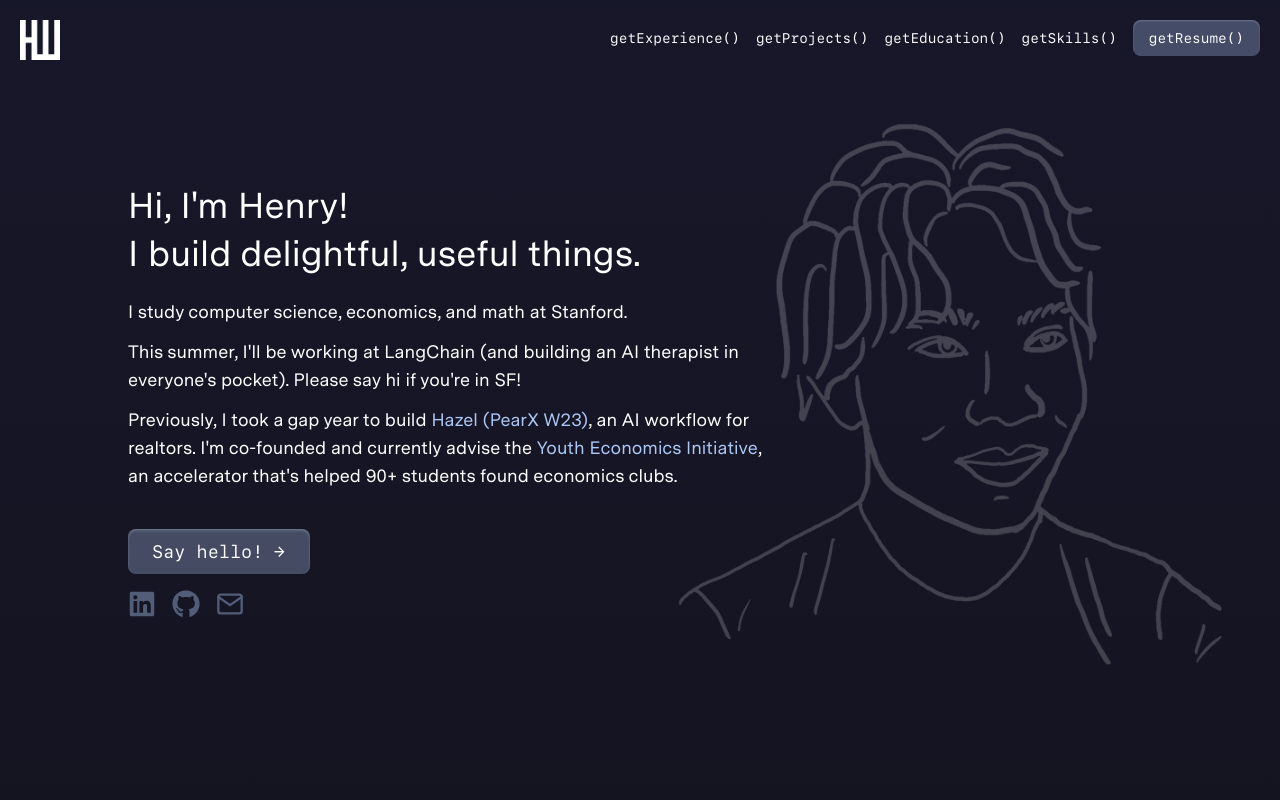
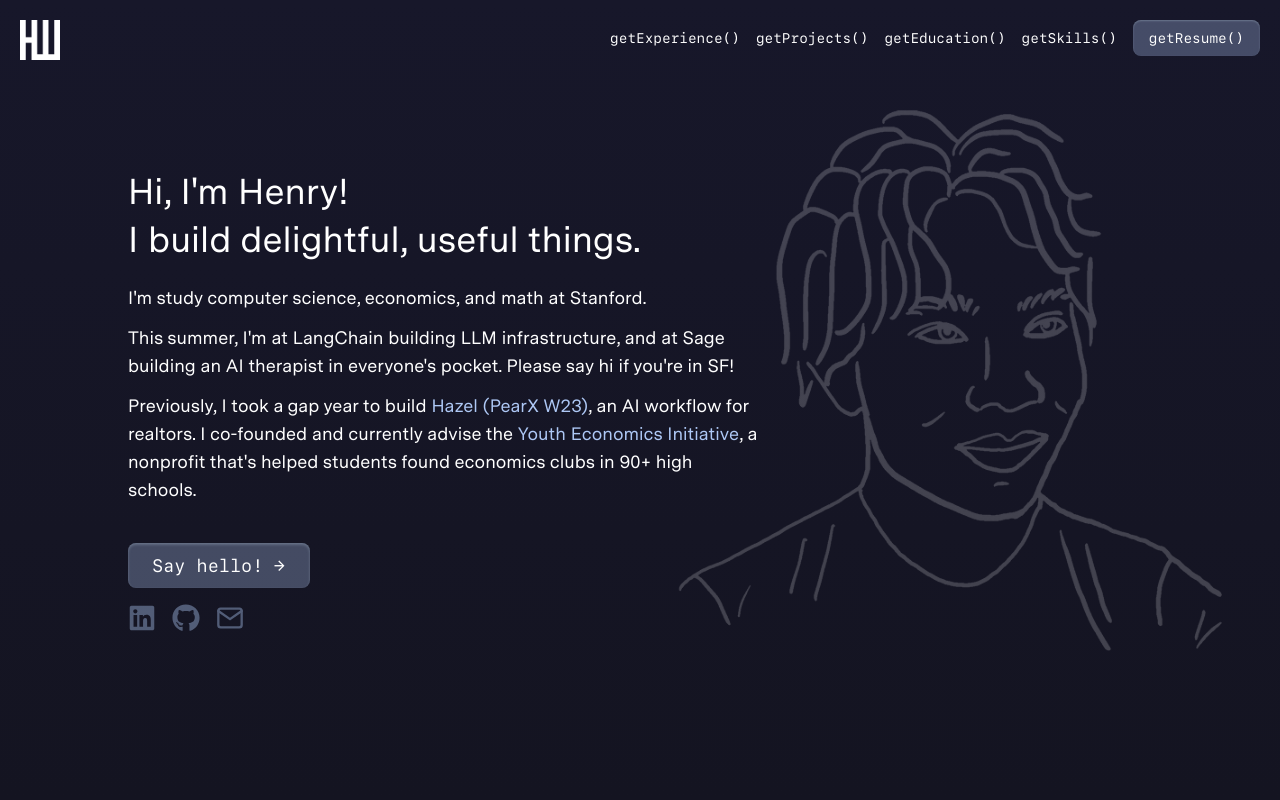
Before and after one commit to henryweng03/personal-site, a React (Create React App) app: page / in a window 1280 px wide. Shown: the top 800 px of the page. Built offline with nearby package versions, Linux system fonts and the light colour scheme.

Commit message:
chore: update hero text

```diff
--- a/src/sections/hero.js
+++ b/src/sections/hero.js
@@ -2,7 +2,6 @@ import React from "react";
 import "./hero-background.css";
 import { FiMail } from "react-icons/fi";
 import { FaGithub, FaLinkedin } from "react-icons/fa";
-import HoverWrapper from "../components/HoverWrapper";
 import HoverLink from "../components/HoverLink";
 import HoverTagWrapper from "../components/HoverTagWrapper";
 
@@ -25,12 +24,15 @@ const Hero = () => {
               </h1>
             </div>
             <div className="flex mt-6 mx-6 sm:mx-0">
-              <p>I study computer science, economics, and math at Stanford.</p>
+              <p>
+                I'm study computer science, economics, and math at Stanford.
+              </p>
             </div>
             <div className="flex mt-3 mx-6 sm:mx-0">
               <p>
-                This summer, I'll be working at LangChain (and building an AI
-                therapist in everyone's pocket). Please say hi if you're in SF!
+                This summer, I'm at LangChain building LLM infrastructure, and
+                at Sage building an AI therapist in everyone's pocket. Please
+                say hi if you're in SF!
               </p>
             </div>
             <div className="flex mt-3 mx-6 sm:mx-0">
@@ -47,14 +49,14 @@ const Hero = () => {
                   linkText={"(PearX W23)"}
                   linkAddress={"https://www.pear.vc/pearx/"}
                 />
-                , an AI workflow for realtors. I'm co-founded and currently
-                advise the{" "}
+                , an AI workflow for realtors. I co-founded and currently advise
+                the{" "}
                 <HoverLink
                   linkText={"Youth Economics Initiative"}
                   linkAddress={"https://www.theyei.org"}
                 />
-                , an accelerator that's helped 90+ students found economics
-                clubs.
+                , a nonprofit that's helped students found economics clubs in
+                90+ high schools.
               </p>
             </div>
 
```
